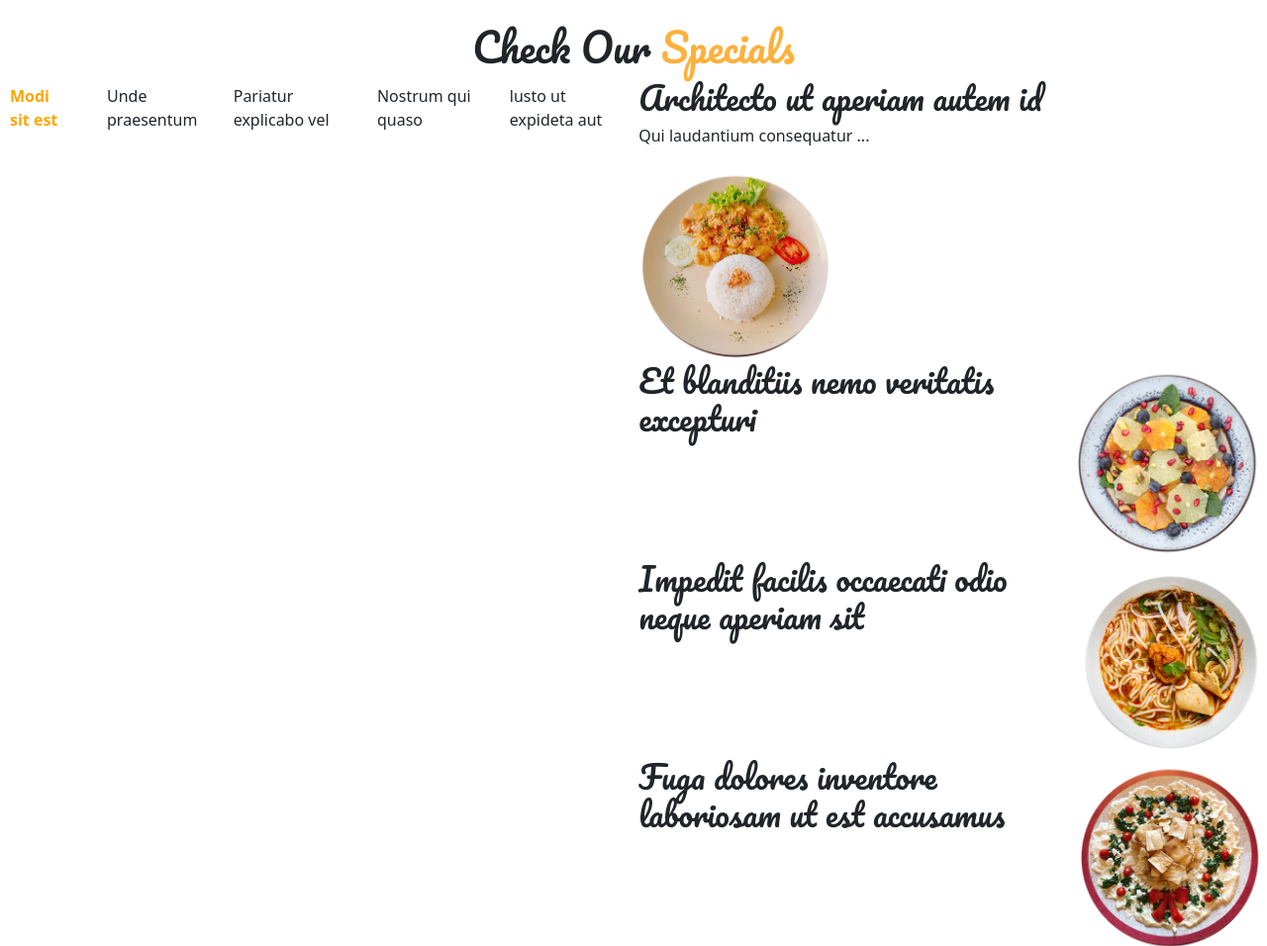
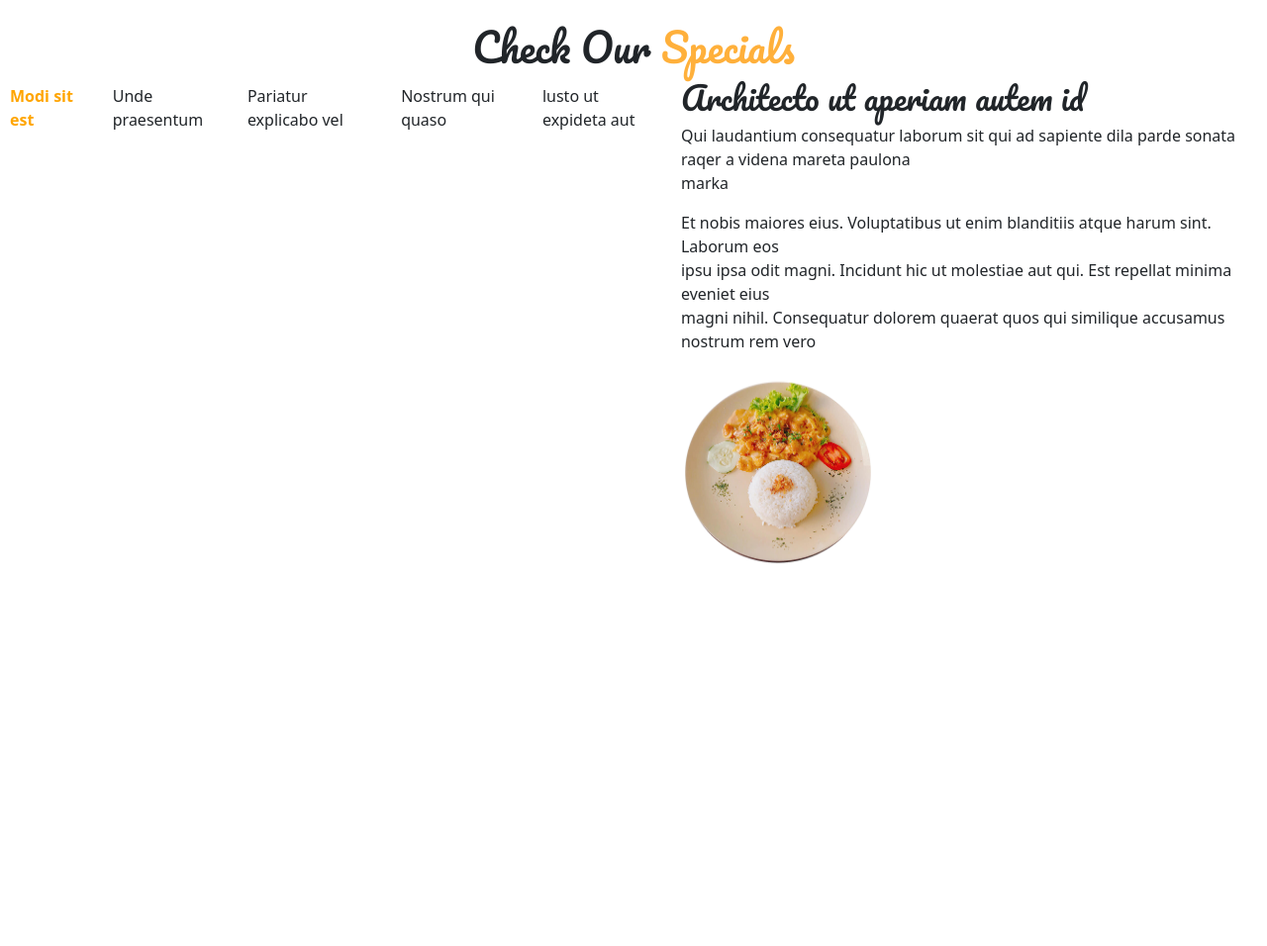
Before and after one commit to ahmeeed404/Ahmed_Achoukhan_Final_Projet_HTML_CSS, a website: page index.html in a window 1280 px wide. Shown: the part 2784-3740 px from the top of the page at 99% size. After the commit the page ends 3357 px from the top, so only its background shows below. Drawn offline with nearby package versions, Linux system fonts and the light colour scheme.

Commit message:
save special changes on checked

```diff
--- a/index.html
+++ b/index.html
@@ -421,50 +421,92 @@
 
 
             <input type="radio" name="special" id="spec1" checked>
-            <label for="spec1"><p>Modi sit est</p></label>
+            <label for="spec1">
+                <p>Modi sit est</p>
+            </label>
 
             <input type="radio" name="special" id="spec2">
-            <label for="spec2"><p>Unde praesentum</p></label>
+            <label for="spec2">
+                <p>Unde praesentum</p>
+            </label>
 
             <input type="radio" name="special" id="spec3">
-            <label for="spec3"><p>Pariatur explicabo vel</p></label>
+            <label for="spec3">
+                <p>Pariatur explicabo vel</p>
+            </label>
 
             <input type="radio" name="special" id="spec4">
-            <label for="spec4"><p>Nostrum qui quaso</p></label>
+            <label for="spec4">
+                <p>Nostrum qui quaso</p>
+            </label>
 
             <input type="radio" name="special" id="spec5">
-            <label for="spec5"><p>lusto ut expideta aut</p></label>
+            <label for="spec5">
+                <p>lusto ut expideta aut</p>
+            </label>
 
 
             <div class="rightDownSpecials">
                 <div id="spec1">
                     <div class="specialContenet">
                         <h2>Architecto ut aperiam autem id</h2>
-                        <p>Qui laudantium consequatur ...</p>
+                        <p>Qui laudantium consequatur laborum sit qui ad sapiente dila parde sonata raqer a videna
+                            mareta paulona <br> marka</p>
+                        <p>Et nobis maiores eius. Voluptatibus ut enim blanditiis atque harum sint. Laborum eos <br>
+                            ipsu ipsa odit magni. Incidunt hic ut molestiae aut qui. Est repellat minima eveniet eius
+                            <br>
+                            magni nihil. Consequatur dolorem quaerat quos qui similique accusamus nostrum rem vero
+                        </p>
                     </div>
                     <img src="./public/images/images/specials-1.jpg" alt="">
                 </div>
                 <div id="spec2">
                     <div class="specialContenet">
                         <h2>Et blanditiis nemo veritatis excepturi</h2>
+                        <p>Qui laudantium consequatur laborum sit qui ad sapiente dila parde sonata raqer a videna
+                            mareta paulona <br> marka</p>
+                        <p>Et nobis maiores eius. Voluptatibus ut enim blanditiis atque harum sint. Laborum eos <br>
+                            ipsu ipsa odit magni. Incidunt hic ut molestiae aut qui. Est repellat minima eveniet eius
+                            <br>
+                            magni nihil. Consequatur dolorem quaerat quos qui similique accusamus nostrum rem vero
+                        </p>
                     </div>
                     <img src="./public/images/images/specials-2.jpg" alt="">
                 </div>
                 <div id="spec3">
                     <div class="specialContenet">
                         <h2>Impedit facilis occaecati odio neque aperiam sit</h2>
+                        <p>Eos voluptatibus quo. Odio similique illum id quidem non enim fuga. Qui natus non sunt <br>
+                            dicta dolor et. In asperiores velit quaerat perferendis aut</p>
+                        <p>Et nobis maiores eius. Voluptatibus ut enim blanditiis atque harum sint. Laborum eos <br>
+                            ipsu ipsa odit magni. Incidunt hic ut molestiae aut qui. Est repellat minima eveniet eius
+                            <br>
+                            magni nihil. Consequatur dolorem quaerat quos qui similique accusamus nostrum rem vero
+                        </p>
                     </div>
                     <img src="./public/images/images/specials-3.jpg" alt="">
                 </div>
                 <div id="spec4">
                     <div class="specialContenet">
                         <h2>Fuga dolores inventore laboriosam ut est accusamus</h2>
+                        <p>Totam aperiam accusamus. Repellat consequuntur iure voluptas iure porro quis delectus</p>
+                        <p>Et nobis maiores eius. Voluptatibus ut enim blanditiis atque harum sint. Laborum eos <br>
+                            ipsu ipsa odit magni. Incidunt hic ut molestiae aut qui. Est repellat minima eveniet eius
+                            <br>
+                            magni nihil. Consequatur dolorem quaerat quos qui similique accusamus nostrum rem vero
+                        </p>
                     </div>
                     <img src="./public/images/images/specials-4.jpg" alt="">
                 </div>
                 <div id="spec5">
                     <div class="specialContenet">
                         <h2>Est eveniet ipsam sindera pad rone matrelat sando reda</h2>
+                        <p>Omnis blanditiis saepe eos autem qui sunt debitis porro quia.</p>
+                        <p>Et nobis maiores eius. Voluptatibus ut enim blanditiis atque harum sint. Laborum eos <br>
+                            ipsu ipsa odit magni. Incidunt hic ut molestiae aut qui. Est repellat minima eveniet eius
+                            <br>
+                            magni nihil. Consequatur dolorem quaerat quos qui similique accusamus nostrum rem vero
+                        </p>
                     </div>
                     <img src="./public/images/images/specials-5.jpg" alt="">
                 </div>
--- a/src/sass/modules/_specials.scss
+++ b/src/sass/modules/_specials.scss
@@ -27,8 +27,11 @@
         @include display(flex, center, start, 10px);
 
         label {
-            align-items: center;
+            display: flex;
             flex-direction: column;
+            cursor: pointer;
+            padding: 6px 10px;
+            margin-right: 5px;
 
             p:hover {
                 color: $orangeColor;
@@ -37,17 +40,16 @@
         }
 
         .rightDownSpecials {
-            div {
-                display: flex;
 
                 .specialContenet {
+                    display: flex;
                     flex-direction: column;
 
                     h2 {
                         font-family: $fontFamily;
                     }
                 }
-            }
+
 
             img {
                 width: 200px;
@@ -58,7 +60,7 @@
     }
 
 
-    .rightDownSpecials>div {
+    .rightDownSpecials>div[id] {
         display: none;
     }
 
@@ -76,12 +78,7 @@
     }
 
 
-    .downSpecials label {
-        cursor: pointer;
-        padding: 6px 10px;
-        margin-right: 5px;
-        transition: 0.3s;
-    }
+
 
 
     #spec1:checked+label,
```
Also changed, not shown: public/style/app.css, 1 other file.
